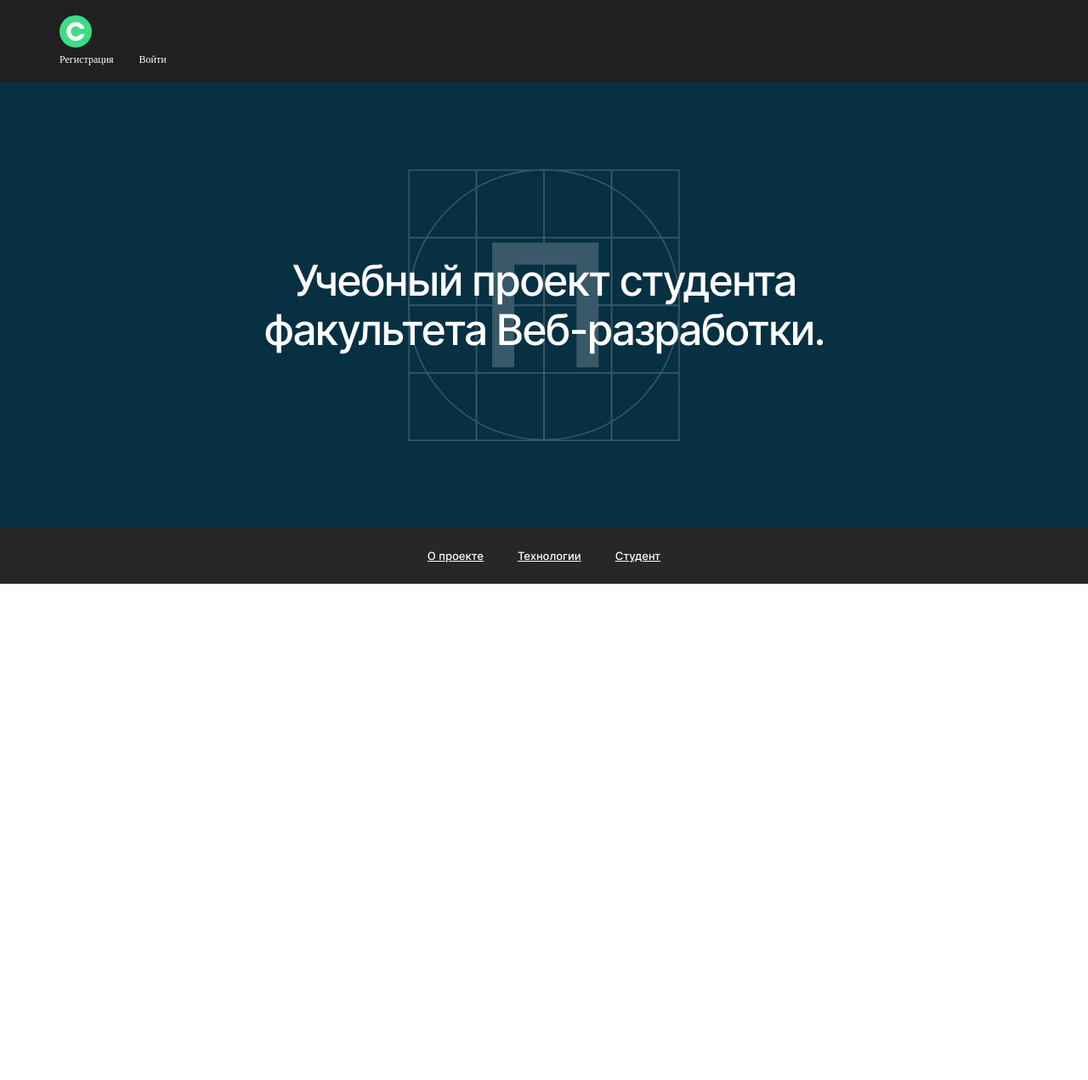
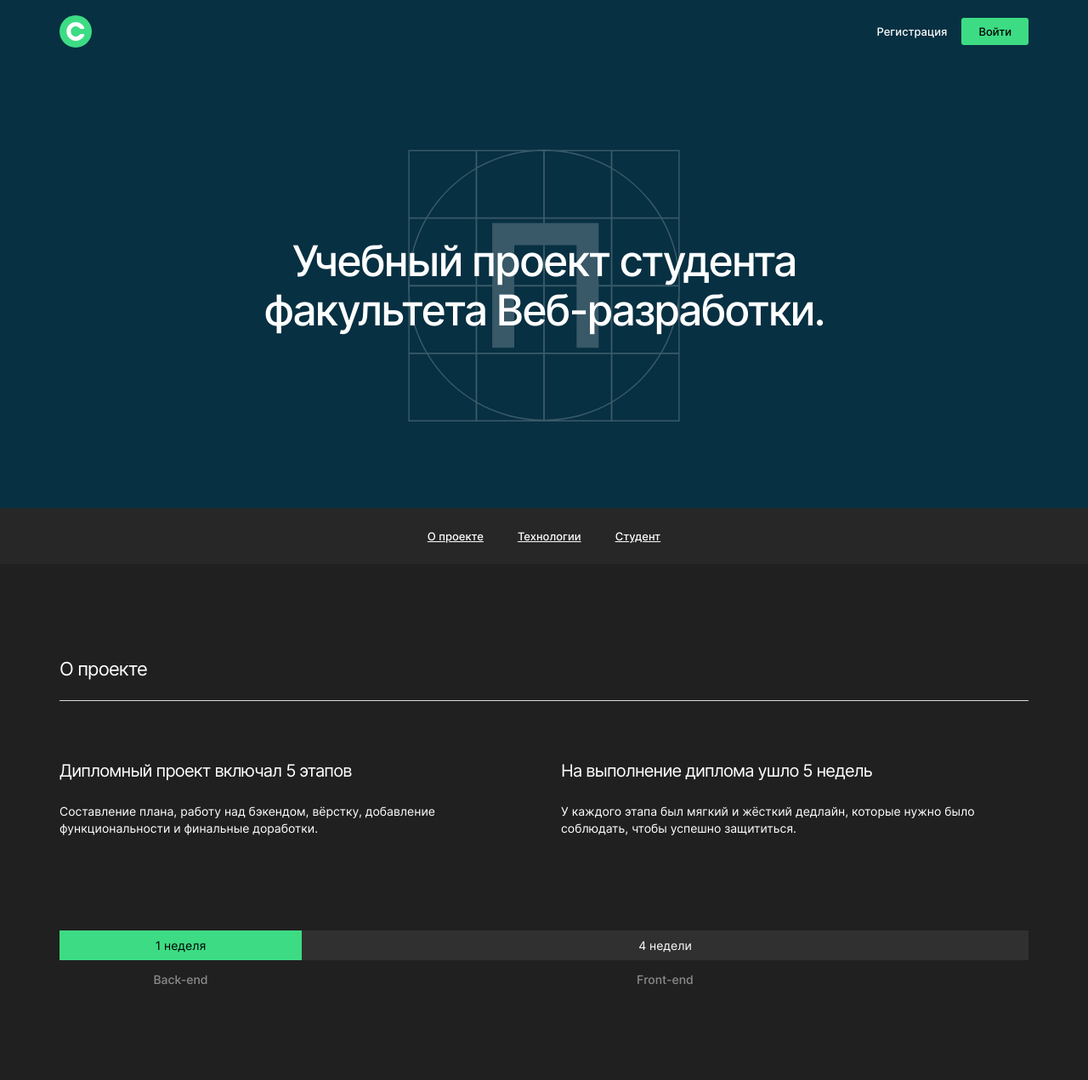
Before and after one commit to Artem-Tckachew/movies-explorer-frontend, a React app: page /movies in a window 1280 px wide. Shown: the whole page at 85% size. Before the commit the page ends 800 px from the top, so only its background shows below. Built offline with nearby package versions, Linux system fonts and the light colour scheme.

Commit message:
Верстка header и AboutProject

```diff
--- a/src/components/App/App.js
+++ b/src/components/App/App.js
@@ -1,11 +1,39 @@
-import './App.css';
-import Main from '../Main/Main';
-import Movies from '../Movies/Movies';
+import '../../index.css';
+import React from 'react';
+import { Route, Switch } from "react-router-dom";
+import Main from "../Main/Main";
+import Movies from "../Movies/Movies";
+import SavedMovies from "../SavedMovies/SavedMovies";
+import Profile from "../Profile/Profile";
+import Login from "../Login/Login";
+import Register from "../Register/Register";
+import Header from "../Header/Header";
 
 function App() {
   return (
-    <Movies />,
-    <Main />
+    <div className="page">
+      <Header />
+      <Switch>
+        <Route exat path='/'>
+          <Main />
+        </Route>
+        <Route path='/movies'>
+          <Movies />
+        </Route>
+        <Route path='/saved-movies'>
+          <SavedMovies />
+        </Route>
+        <Route path='/profile'>
+          <Profile />
+        </Route>
+        <Route path='/signin'>
+          <Login />
+        </Route>
+        <Route path='/signup'>
+          <Register />
+        </Route>
+      </Switch>
+    </div>
   );
 }
 
--- a/src/components/Movies/Header/Header.css
+++ b/src/components/Header/Header.css
@@ -1,6 +1,28 @@
 .header {
     padding: 18px 70px;
-    background: #202020;
+    background: black;
+  }
+
+.header__link_active {
+    background-color: #3DDC84;
+    padding: 8px 20px;
+    color: black;
+    font-family: Inter, sans-serif;
+    font-style: normal;
+    font-weight: 500;
+    font-size: 12px;
+    line-height: 16px;
+    text-decoration: none;
+    border-radius: 3px;
+}
+
+
+.header__button:first-of-type {
+    margin-left: 0;
+}
+.header_type_promo {
+    background: #073042;
+    align-items: center;
   }
 
 .header__content {
@@ -26,7 +48,7 @@
 }
 
 .profile__logo {
-    background-image: url('../../../images/logo_movie.svg');
+    background-image: url('../../images/logo_movie.svg');
     background-color: #313131;
     background-repeat: no-repeat;
     background-position: center;
@@ -42,6 +64,12 @@
     font-weight: 500;
     font-size: 13px;
     line-height: 16px;
-    text-decoration-line: underline;
+    text-decoration: none;
     margin: 0;
 }
+
+.header__link_active {
+    background-color: #3DDC84;
+    color: black;
+    border-radius: 3px;
+}
--- /dev/null
+++ b/src/components/Header/Header.js
@@ -0,0 +1,42 @@
+import React from 'react';
+import './Header.css';
+import logo from '../../images/logo.svg';
+import { Link } from "react-router-dom";
+
+const isLogged = false;
+
+function Header() {
+  return (
+    <header className={isLogged ? "header" : "header header_type_promo"}>
+      {isLogged ?
+        <><nav className="header__content">
+          <img src={logo} alt="logo" />
+          <li className="header__films">
+            <a href="#" className="header__link">Фильмы</a>
+            <a href="#" className="header__link">Сохранённые фильмы</a>
+          </li>
+          <li className="header__accaunt">
+            <a href="#" className="header__link">Аккаунт</a>
+            <div className="profile__logo"></div>
+          </li>
+        </nav>
+          <div className="profile__logo"></div></>
+        : <nav className="header__content">
+          <img src={logo} alt="logo" />
+          <li className="header__accaunt">
+            <Link className='header__link' to="/signup">
+              Регистрация
+            </Link>
+            <Link className='header__link header__link_active' to="/signin">
+              Войти
+            </Link>
+          </li>
+        </nav>
+      }
+
+    </header>
+  );
+}
+
+
+export default Header;
--- a/src/components/Main/AboutProject/AboutProject.css
+++ b/src/components/Main/AboutProject/AboutProject.css
@@ -0,0 +1,88 @@
+.about {
+    display: flex;
+    flex-direction: column;
+    padding: 110px 70px;
+    background: #202020;
+  }
+
+  .about__header {
+    margin: 0;
+    padding: 0 0 23px 0;
+    font-family: Inter, sans-serif;
+    font-weight: 400;
+    font-style: normal;
+    font-weight: normal;
+    font-size: 22px;
+    line-height: 27px;
+    letter-spacing: -0.04em;
+    color: #FFFFFF;
+  }
+
+  .about__grid {
+    padding: 70px 0 110px 0;
+    border-top: 1px solid #DADADA;
+    display: grid;
+    grid-template-columns: repeat(2, minmax(319px, 550px));
+    grid-column-gap: 40px;
+    grid-row-gap: 26px;
+  }
+
+  .about__title {
+    margin: 0;
+    font-family: Inter, sans-serif;
+    font-weight: 400;
+    font-style: normal;
+    font-weight: normal;
+    font-size: 20px;
+    line-height: 24px;
+    letter-spacing: -0.04em;
+    color: #FFFFFF;
+  }
+
+  .about__paragraph {
+    font-family: Inter, sans-serif;
+    font-weight: 400;
+    font-style: normal;
+    font-size: 14px;
+    line-height: 20px;
+    color: #FFFFFF;
+    margin: 0;
+  }
+
+  .about__weeks {
+    display: grid;
+    grid-template-columns: 1fr 3fr;
+    /*  grid-column-gap: 40px;
+    grid-row-gap: 26px; */
+  }
+
+  .about__week {
+    background: #3DDC84;
+    text-align: center;
+    margin: 0;
+    padding: 9px 0;
+    font-family: Inter, sans-serif;
+    font-weight: 400;
+    font-style: normal;
+    font-size: 14px;
+    line-height: 17px;
+    text-align: center;
+    color: #000000;
+  }
+
+  .about__week_type_front {
+    background: #303030;
+    color: #FFFFFF;
+  }
+
+  .about__week-name {
+    text-align: center;
+    font-family: Inter, sans-serif;
+    font-weight: 500;
+    font-style: normal;
+    font-size: 14px;
+    line-height: 17px;
+    color: #8B8B8B;
+    margin: 0;
+    padding-top: 14px;
+  }
--- a/src/components/Main/AboutProject/AboutProject.js
+++ b/src/components/Main/AboutProject/AboutProject.js
@@ -0,0 +1,24 @@
+import React from 'react';
+import './AboutProject.css';
+
+function AboutProject() {
+    return (
+        <section className="about">
+            <h2 className="about__header">О проекте</h2>
+            <div className="about__grid">
+                <h3 className="about__title">Дипломный проект включал 5 этапов</h3>
+                <h3 className="about__title">На выполнение диплома ушло 5 недель</h3>
+                <p className="about__paragraph">Составление плана, работу над бэкендом, вёрстку, добавление функциональности и финальные доработки.</p>
+                <p className="about__paragraph">У каждого этапа был мягкий и жёсткий дедлайн, которые нужно было соблюдать, чтобы успешно защититься.</p>
+            </div>
+            <div className="about__weeks">
+                <h3 className="about__week">1 неделя</h3>
+                <h3 className="about__week about__week_type_front">4 недели</h3>
+                <p className="about__week-name">Back-end</p>
+                <p className="about__week-name">Front-end</p>
+            </div>
+        </section>
+    );
+}
+
+export default AboutProject;
--- a/src/components/Main/Header/Header.css
+++ /dev/null
@@ -1,17 +0,0 @@
-.header {
-    padding: 18px 70px;
-    background: #073042;
-  }
-
-.header__button {
-    font-weight: 500;
-    text-decoration: none;
-    color: #FFFFFF;
-    margin-left: 30px;
-    font-size: 12px;
-    line-height: 16px;
-}
-
-.header__button:first-of-type {
-    margin-left: 0;
-}
--- a/src/components/Main/Header/Header.js
+++ /dev/null
@@ -1,26 +0,0 @@
-import React from 'react';
-import './Header.css';
-import logo from '../../../images/logo.svg';
-
-
-function Header() {
-    return (
-        <header className="header">
-            <a href="#" target="_blank" rel="noopener"><img className="header__logo" src={logo}
-                                                            alt="логотип"/></a>
-            <>
-                <div className='header__container'>
-                <a href="#" className='header__button' to="/signup">
-                    Регистрация
-                </a>
-                <a href="#" className='header__button' to="/signin">
-                    Войти
-                </a>
-                </div>
-            </>
-        </header>
-    );
-}
-
-
-export default Header;
--- a/src/components/Main/Main.js
+++ b/src/components/Main/Main.js
@@ -1,13 +1,12 @@
 import React from 'react';
 import Promo from './Promo/Promo';
-import Header from '../Main/Header/Header';
-
+import AboutProject from './AboutProject/AboutProject';
 
 function Main() {
   return(
     <main>
-      <Header />
       <Promo />
+      <AboutProject />
     </main>
   );
 }
--- a/src/components/Movies/Header/Header.js
+++ /dev/null
@@ -1,23 +0,0 @@
-import React from 'react';
-import './Header.css';
-import logo from '../../../images/logo.svg';
-
-function Header() {
-  return (
-    <header className="header">
-        <ul className="header__content">
-            <img src={logo} alt="logo" />
-            <li className="header__films">
-                <a href="#" className="header__link">Фильмы</a>
-                <a href="#" className="header__link">Сохранённые фильмы</a>
-            </li>
-            <li className="header__accaunt">
-                <a href="#" className="header__link">Аккаунт</a>
-                <div className="profile__logo"></div>
-            </li>
-      </ul>
-    </header>
-  );
-}
-
-export default Header;
--- a/src/components/Movies/Movies.js
+++ b/src/components/Movies/Movies.js
@@ -1,11 +1,9 @@
 import React from 'react';
-import Header from './Header/Header';
 
 
 function Movies() {
   return(
     <section>
-      <Header />
     </section>
   );
 }
--- a/src/index.js
+++ b/src/index.js
@@ -3,10 +3,13 @@ import ReactDOM from 'react-dom';
 import './index.css';
 import App from './components/App/App';
 import reportWebVitals from './reportWebVitals';
+import {BrowserRouter} from "react-router-dom";
 
 ReactDOM.render(
   <React.StrictMode>
-    <App />
+    <BrowserRouter >
+      <App />
+    </BrowserRouter >
   </React.StrictMode>,
   document.getElementById('root')
 );
```
